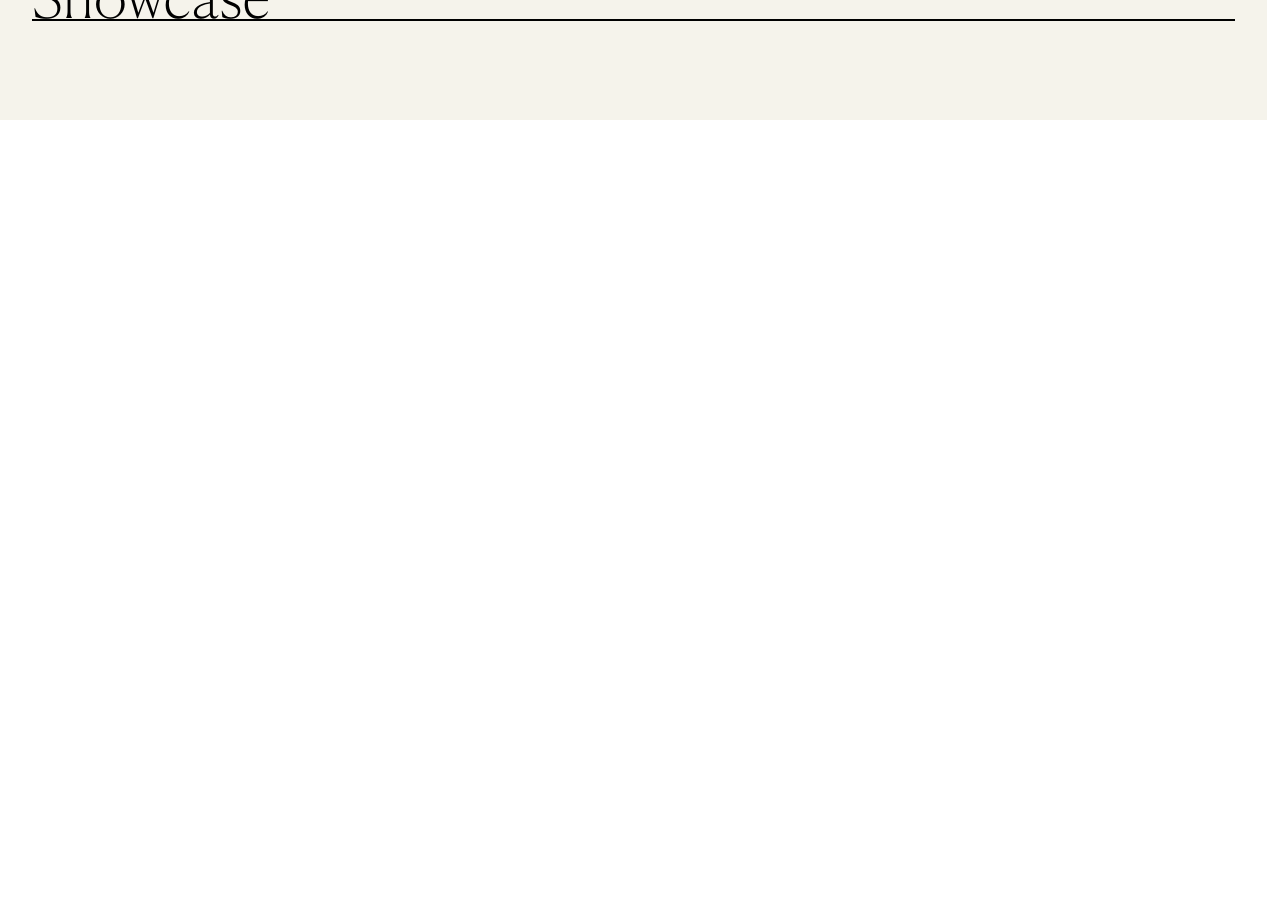
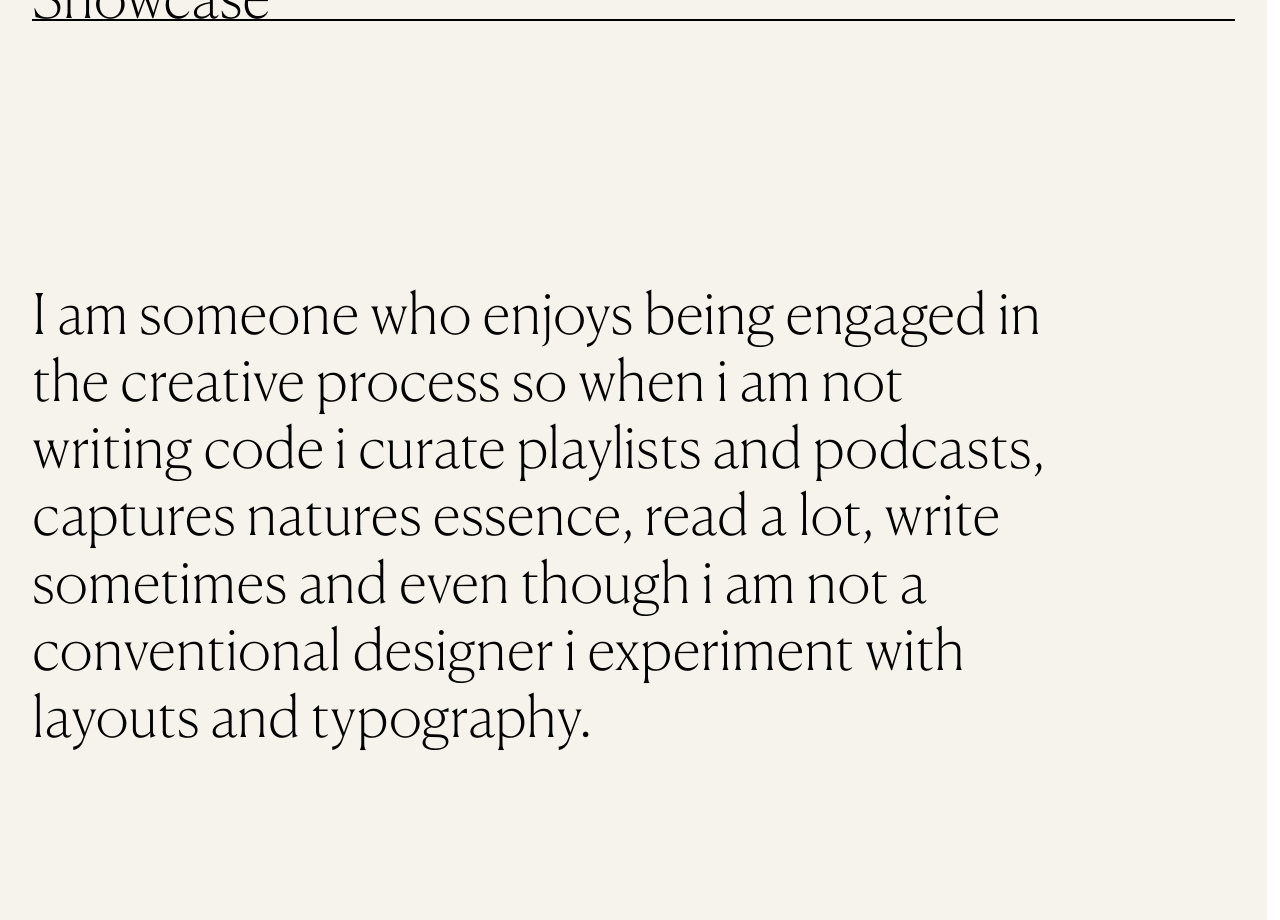
Before and after one commit to tariqyunusa/tariq, a Next.js app: page / in a window 1280 px wide. Shown: the part 1480-2400 px from the top of the page. Before the commit the page ends 1600 px from the top, so only its background shows below. Built offline with nearby package versions, Linux system fonts and the light colour scheme.

Commit message:
added basic layout for about section

```diff
--- /dev/null
+++ b/app/About.jsx
@@ -0,0 +1,13 @@
+import styles from './styles/About.module.css'
+
+export default function About() {
+    return(
+        <section className={styles.about__section}>
+            <div className={styles.about__section_text__wrapper}>
+                <h1 className={styles.about__header}>
+                I am someone who enjoys being engaged in the creative process so when i am not writing code i curate playlists and podcasts, captures natures essence, read a lot, write sometimes and even though i am not a conventional designer i experiment with layouts and typography.
+                </h1>
+            </div>
+        </section>
+    )
+}
--- a/app/page.js
+++ b/app/page.js
@@ -3,6 +3,7 @@ import { useEffect, useState } from "react";
 import styles from "./page.module.css";
 import Popup from "./components/Popup";
 import Projects from "./Projects";
+import About from "./About";
 
 export default function Home() {
   const [activePopup, setActivePopup] = useState(null);
@@ -47,6 +48,7 @@ export default function Home() {
         </div>
       </section>
       <Projects />
+      <About />
     </>
   );
 }
--- /dev/null
+++ b/app/styles/About.module.css
@@ -0,0 +1,23 @@
+@font-face{
+    font-family: "Canela";
+    src: url('/fonts/CanelaDeck-Thin-Trial.otf') format('opentype');
+    font-weight: 100;
+    font-style: normal;
+  }
+.about__section{
+    width: 99vw;
+    height: 100vh;
+    padding-inline: 2rem;
+    display: flex;
+    background-color: #F5F3EB;
+    align-items: center;
+}
+.about__section_text__wrapper{
+    max-width: 1024px;
+}
+.about__header{
+    font-family: "Canela", serif;
+    font-weight: 100;
+    font-size: clamp(1rem, 5vw, 3.5rem);
+    line-height: 1.2em;
+}
```
